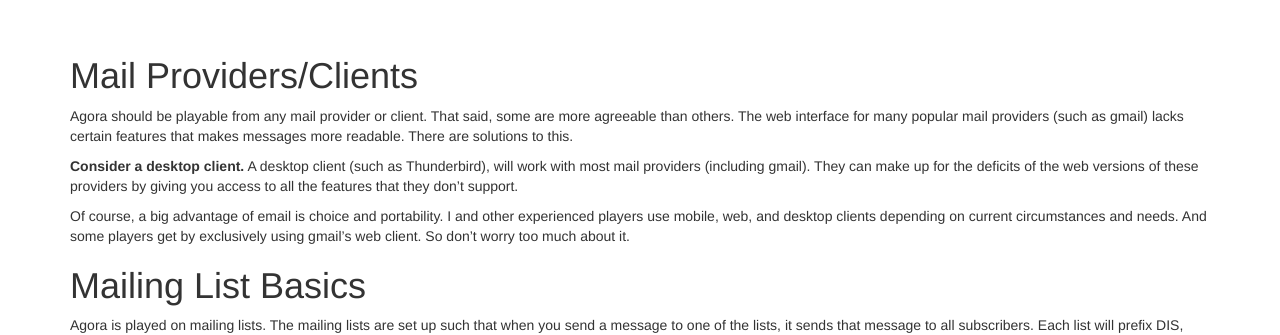
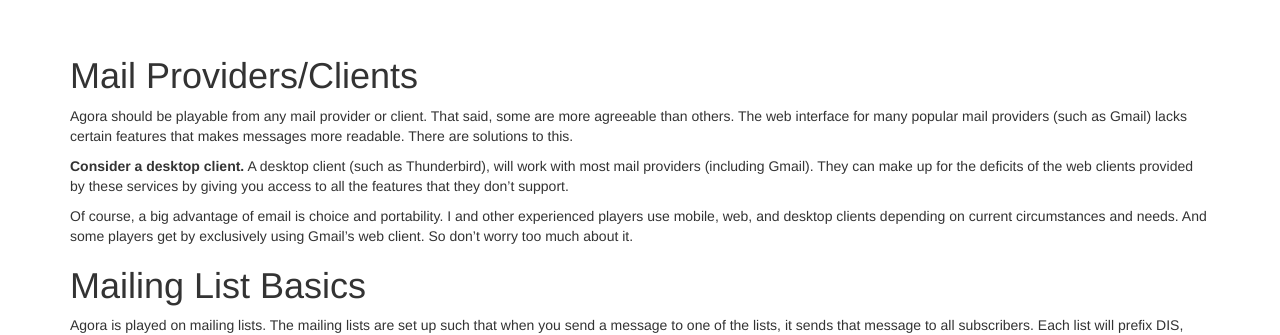
Before and after one commit to AgoraNomic/Help, a Jekyll site: the page built from Email.md, in a window 1280 px wide. Shown: the part 134-469 px from the top of the page. Built offline with Jekyll 4.4.1, drawn with Linux system fonts in a browser that asks for light colours; nearby versions of some CDN libraries; our own code applies the rules of GitHub Pages for plain Markdown files.

Commit message:
Assorted fixes

```diff
--- a/Email.md
+++ b/Email.md
@@ -1,15 +1,14 @@
 # Mail Providers/Clients
 
-Agora should be playable from any mail provider or client. That said, some are more agreeable than others. The web interface for many popular mail providers (such as gmail) lacks certain features that makes messages more readable. There are solutions to this.
+Agora should be playable from any mail provider or client. That said, some are more agreeable than others. The web interface for many popular mail providers (such as Gmail) lacks certain features that makes messages more readable. There are solutions to this.
 
-**Consider a desktop client.** A desktop client (such as Thunderbird), will work with most mail providers (including gmail). They can make up for the deficits of the web versions of these providers by giving you access to all the features that they don't support.
+**Consider a desktop client.** A desktop client (such as Thunderbird), will work with most mail providers (including Gmail). They can make up for the deficits of the web clients provided by these services by giving you access to all the features that they don't support.
 
-Of course, a big advantage of email is choice and portability. I and other experienced players use mobile, web, and desktop clients depending on current circumstances and needs. And some players get by exclusively using gmail's web client. So don't worry too much about it.
+Of course, a big advantage of email is choice and portability. I and other experienced players use mobile, web, and desktop clients depending on current circumstances and needs. And some players get by exclusively using Gmail's web client. So don't worry too much about it.
 
 # Mailing List Basics
 
-Agora is played on mailing lists. The mailing lists are set up such that when you send a message to one of the lists, it sends that message to all subscribers. Each list will prefix DIS, BUS, or OFF before new
-messages to the list and Re: before replies to existing messages.
+Agora is played on mailing lists. The mailing lists are set up such that when you send a message to one of the lists, it sends that message to all subscribers. Each list will prefix DIS, BUS, or OFF before new messages to the list and Re: before replies to existing messages.
 
 To reply to a message on the mailing list, simply hit reply but look at what is filled in for the "To:" field. If you did a normal reply to Agora-Business or Agora-Official, it's likely defaulting to sending your reply to Agora-Discussion. Just change the address if you want it to go elsewhere. Different reply methods (reply, reply to list, reply to sender) and different email clients will have different default behavior, so just double check that your message is going where you want it to.
 
```
